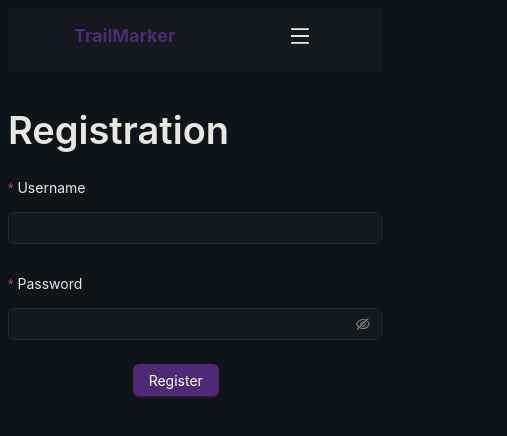
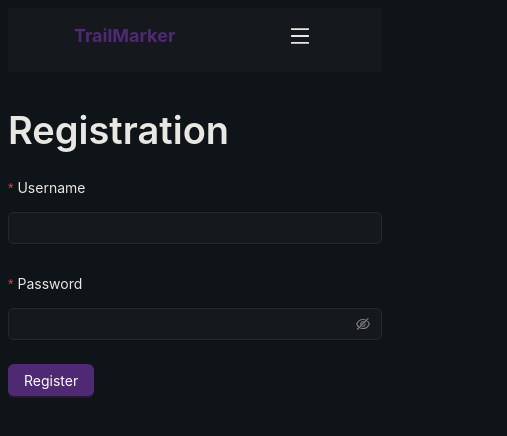
Before and after one commit to RobinPhillips98/trailmarker, a React (Vite) app in the folder frontend/: page /register in a window 390 px wide. Shown: the top 436 px of the page, 507 px wide, since content can reach past the window. Built offline with nearby package versions, Linux system fonts and the light colour scheme.

Commit message:
Frontend: Updated register and login pages to be slightly more responsive

```diff
--- a/frontend/src/js/components/Login.jsx
+++ b/frontend/src/js/components/Login.jsx
@@ -1,5 +1,5 @@
 import { useContext } from "react";
-import { Button, Form, Input, Typography } from "antd";
+import { Button, Form, Grid, Input, Typography } from "antd";
 
 import { AuthContext } from "../contexts/AuthContext.jsx";
 
@@ -10,6 +10,8 @@ import { AuthContext } from "../contexts/AuthContext.jsx";
  */
 export default function Login() {
   const { login } = useContext(AuthContext);
+  const { useBreakpoint } = Grid;
+  const screens = useBreakpoint();
 
   const { Title } = Typography;
 
@@ -23,15 +25,24 @@ export default function Login() {
       <Form
         name="login"
         onFinish={handleSubmit}
-        labelCol={{ span: 8 }}
-        wrapperCol={{ span: 16 }}
+        labelCol={{
+          span: screens.sm ? 8 : 24,
+        }}
+        wrapperCol={{
+          span: screens.sm ? 16 : 24,
+        }}
         style={{ maxWidth: 600 }}
         scrollToFirstError={{ focus: true }}
       >
         <Form.Item
           label="Username"
           name="username"
-          rules={[{ required: true, message: "Please input your username!" }]}
+          rules={[
+            {
+              required: true,
+              message: "Please input your username!",
+            },
+          ]}
         >
           <Input />
         </Form.Item>
@@ -39,7 +50,12 @@ export default function Login() {
         <Form.Item
           label="Password"
           name="password"
-          rules={[{ required: true, message: "Please input your password!" }]}
+          rules={[
+            {
+              required: true,
+              message: "Please input your password!",
+            },
+          ]}
         >
           <Input.Password />
         </Form.Item>
--- a/frontend/src/js/components/Register.jsx
+++ b/frontend/src/js/components/Register.jsx
@@ -1,6 +1,6 @@
 import { useContext, useEffect } from "react";
 import { useNavigate } from "react-router-dom";
-import { Button, Form, Input, Typography } from "antd";
+import { Button, Form, Grid, Input, Typography } from "antd";
 
 import { AuthContext } from "../contexts/AuthContext";
 
@@ -12,6 +12,8 @@ import { AuthContext } from "../contexts/AuthContext";
 export default function Register() {
   const { register, user } = useContext(AuthContext);
   const navigate = useNavigate();
+  const { useBreakpoint } = Grid;
+  const screens = useBreakpoint();
 
   const { Title } = Typography;
 
@@ -32,15 +34,24 @@ export default function Register() {
       <Form
         name="register"
         onFinish={handleSubmit}
-        labelCol={{ span: 8 }}
-        wrapperCol={{ span: 16 }}
+        labelCol={{
+          span: screens.sm ? 8 : 24,
+        }}
+        wrapperCol={{
+          span: screens.sm ? 16 : 24,
+        }}
         style={{ maxWidth: 600 }}
         scrollToFirstError={{ focus: true }}
       >
         <Form.Item
           label="Username"
           name="username"
-          rules={[{ required: true, message: "Please input your username!" }]}
+          rules={[
+            {
+              required: true,
+              message: "Please input your username!",
+            },
+          ]}
         >
           <Input />
         </Form.Item>
@@ -48,7 +59,12 @@ export default function Register() {
         <Form.Item
           label="Password"
           name="password"
-          rules={[{ required: true, message: "Please input your password!" }]}
+          rules={[
+            {
+              required: true,
+              message: "Please input your password!",
+            },
+          ]}
         >
           <Input.Password />
         </Form.Item>
```
